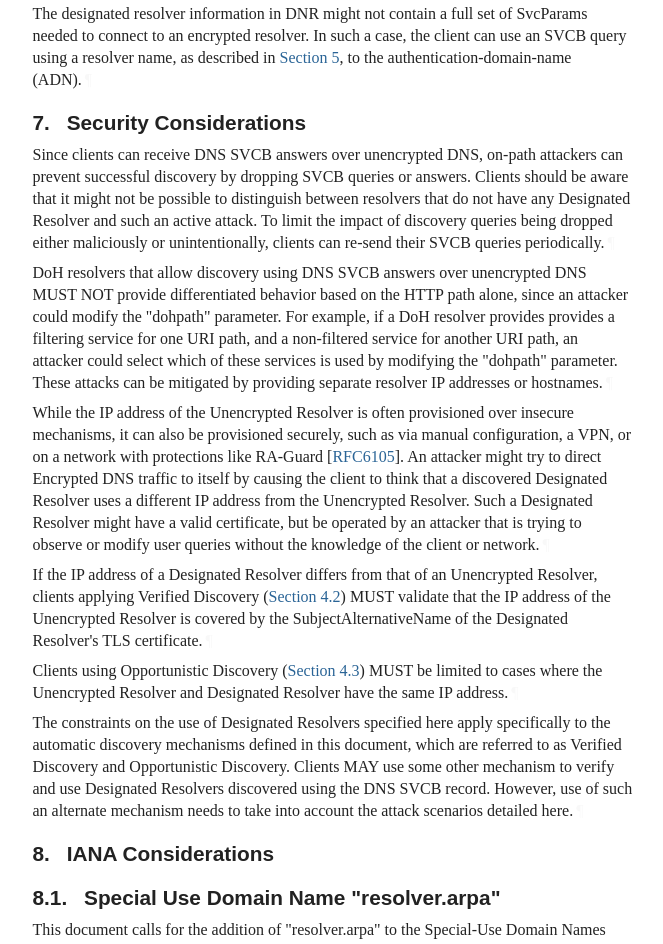
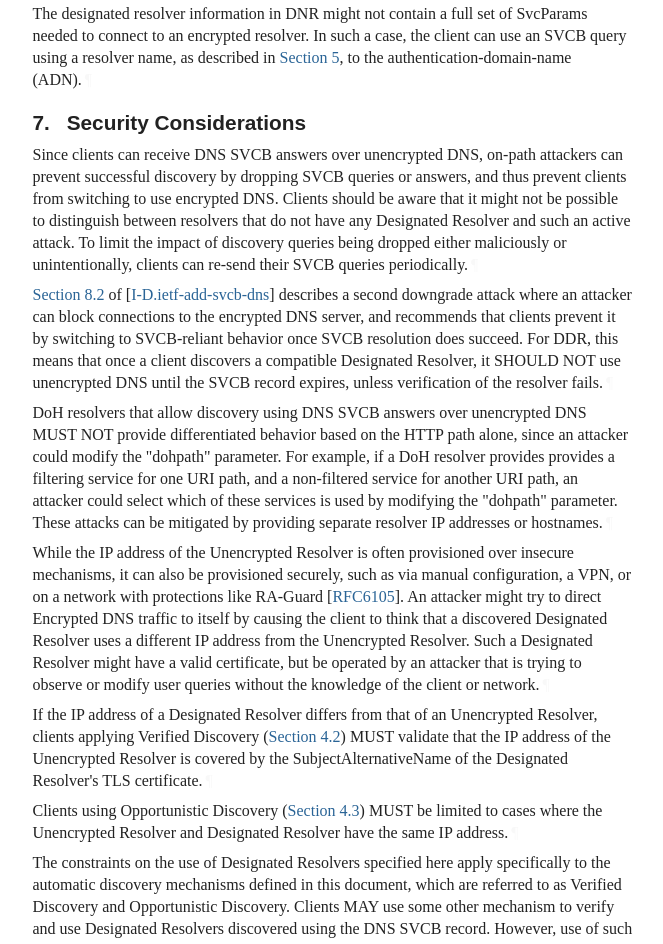
Before and after one commit to ietf-wg-add/draft-ietf-add-ddr, a plain HTML site: page draft-ietf-add-ddr.html in a window 1280 px wide. Shown: the part 7568-8512 px from the top of the page, without its empty margins (92-755 px from the left). Drawn offline with Linux system fonts and the light colour scheme; a web font is replaced by a local one.

Commit message:
Script updating gh-pages from b95b7b3. [ci skip]

```diff
--- a/draft-ietf-add-ddr.html
+++ b/draft-ietf-add-ddr.html
@@ -1690,39 +1690,46 @@ authentication-domain-name (ADN).<a href="#section-6.5-2" class="pilcrow">¶</a>
 <a href="#section-7" class="section-number selfRef">7. </a><a href="#name-security-considerations" class="section-name selfRef">Security Considerations</a>
       </h2>
 <p id="section-7-1">Since clients can receive DNS SVCB answers over unencrypted DNS, on-path
-attackers can prevent successful discovery by dropping SVCB queries or answers.
+attackers can prevent successful discovery by dropping SVCB queries or answers,
+and thus prevent clients from switching to use encrypted DNS.
 Clients should be aware that it might not be possible to distinguish between
 resolvers that do not have any Designated Resolver and such an active attack.
 To limit the impact of discovery queries being dropped either maliciously or
 unintentionally, clients can re-send their SVCB queries periodically.<a href="#section-7-1" class="pilcrow">¶</a></p>
-<p id="section-7-2">DoH resolvers that allow discovery using DNS SVCB answers over unencrypted
+<p id="section-7-2"><span><a href="https://datatracker.ietf.org/doc/html/draft-ietf-add-svcb-dns-05#section-8.2" class="relref">Section 8.2</a> of [<a href="#I-D.ietf-add-svcb-dns" class="xref">I-D.ietf-add-svcb-dns</a>]</span> describes a second downgrade attack
+where an attacker can block connections to the encrypted DNS server,
+and recommends that clients prevent it by switching to SVCB-reliant behavior once
+SVCB resolution does succeed. For DDR, this means that once a client discovers
+a compatible Designated Resolver, it SHOULD NOT use unencrypted DNS until the
+SVCB record expires, unless verification of the resolver fails.<a href="#section-7-2" class="pilcrow">¶</a></p>
+<p id="section-7-3">DoH resolvers that allow discovery using DNS SVCB answers over unencrypted
 DNS MUST NOT provide differentiated behavior based on the HTTP path alone,
 since an attacker could modify the "dohpath" parameter. For example, if a
 DoH resolver provides provides a filtering service for one URI path, and
 a non-filtered service for another URI path, an attacker could select
 which of these services is used by modifying the "dohpath" parameter.
 These attacks can be mitigated by providing separate resolver IP
-addresses or hostnames.<a href="#section-7-2" class="pilcrow">¶</a></p>
-<p id="section-7-3">While the IP address of the Unencrypted Resolver is often provisioned over
+addresses or hostnames.<a href="#section-7-3" class="pilcrow">¶</a></p>
+<p id="section-7-4">While the IP address of the Unencrypted Resolver is often provisioned over
 insecure mechanisms, it can also be provisioned securely, such as via manual
 configuration, a VPN, or on a network with protections like RA-Guard
 <span>[<a href="#RFC6105" class="xref">RFC6105</a>]</span>. An attacker might try to direct Encrypted DNS traffic to itself by
 causing the client to think that a discovered Designated Resolver uses
 a different IP address from the Unencrypted Resolver. Such a Designated Resolver
 might have a valid certificate, but be operated by an attacker that is trying to
-observe or modify user queries without the knowledge of the client or network.<a href="#section-7-3" class="pilcrow">¶</a></p>
-<p id="section-7-4">If the IP address of a Designated Resolver differs from that of an
+observe or modify user queries without the knowledge of the client or network.<a href="#section-7-4" class="pilcrow">¶</a></p>
+<p id="section-7-5">If the IP address of a Designated Resolver differs from that of an
 Unencrypted Resolver, clients applying Verified Discovery (<a href="#verified" class="xref">Section 4.2</a>) MUST
 validate that the IP address of the Unencrypted Resolver is covered by the
-SubjectAlternativeName of the Designated Resolver's TLS certificate.<a href="#section-7-4" class="pilcrow">¶</a></p>
-<p id="section-7-5">Clients using Opportunistic Discovery (<a href="#opportunistic" class="xref">Section 4.3</a>) MUST be limited to cases
-where the Unencrypted Resolver and Designated Resolver have the same IP address.<a href="#section-7-5" class="pilcrow">¶</a></p>
-<p id="section-7-6">The constraints on the use of Designated Resolvers specified here apply
+SubjectAlternativeName of the Designated Resolver's TLS certificate.<a href="#section-7-5" class="pilcrow">¶</a></p>
+<p id="section-7-6">Clients using Opportunistic Discovery (<a href="#opportunistic" class="xref">Section 4.3</a>) MUST be limited to cases
+where the Unencrypted Resolver and Designated Resolver have the same IP address.<a href="#section-7-6" class="pilcrow">¶</a></p>
+<p id="section-7-7">The constraints on the use of Designated Resolvers specified here apply
 specifically to the automatic discovery mechanisms defined in this document, which are
 referred to as Verified Discovery and Opportunistic Discovery. Clients
 MAY use some other mechanism to verify and use Designated Resolvers discovered
 using the DNS SVCB record. However, use of such an alternate mechanism needs
-to take into account the attack scenarios detailed here.<a href="#section-7-6" class="pilcrow">¶</a></p>
+to take into account the attack scenarios detailed here.<a href="#section-7-7" class="pilcrow">¶</a></p>
 </section>
 </div>
 <div id="iana">
```
Also changed, not shown: draft-ietf-add-ddr.txt.
